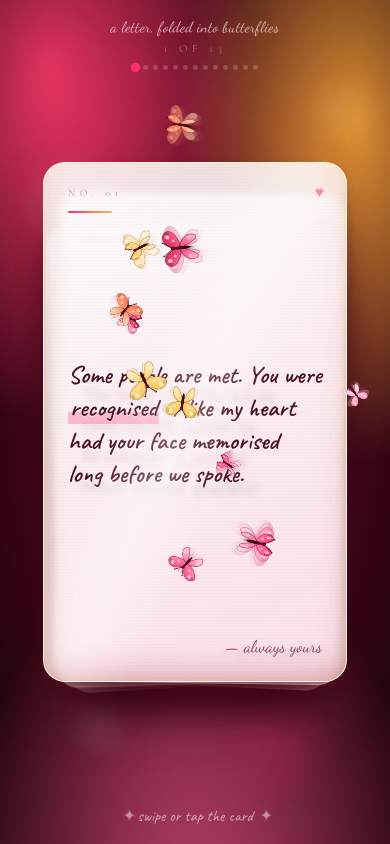
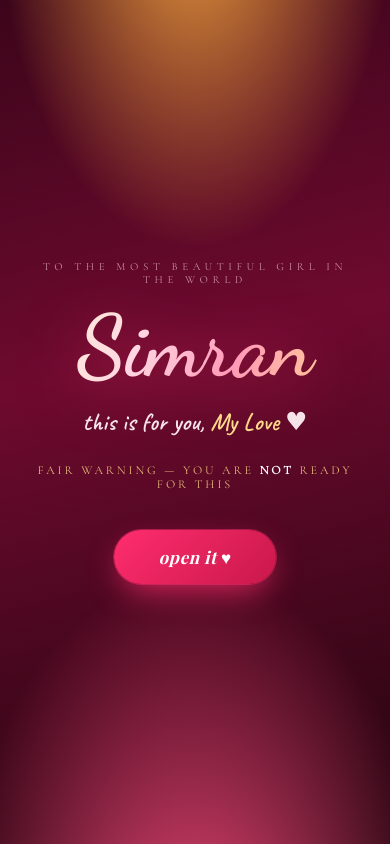
Before and after one commit to kumar98rishav-oss/love-cards, a plain HTML site: page public/index.html in a window 390 px wide. Drawn offline with nearby package versions, Linux system fonts and the light colour scheme; a web font is replaced by a local one.

Commit message:
Personalize for Simran: intro page, calmer butterflies, phone-first layout
- Intro overlay on open: Simran / this is for you My Love, plus a
  you-are-not-ready-for-this warning and pulsing open button
- Every card note now addresses Simran by name; master card and finale
  personalized too
- Butterfly burst reduced (~110 mobile / 170 desktop, 6 bundles) so the
  effect reads elegant instead of overwhelming
- Phone-first tuning: dvh-based card sizing, wider cards on small
  screens, tighter chrome, short-viewport media query, safe-area insets

Co-Authored-By: Claude Opus 5 <noreply@anthropic.com>

```diff
--- a/public/index.html
+++ b/public/index.html
@@ -29,8 +29,8 @@
   --ink-soft:   #7b2941;
   --paper:      #fffaf6;
 
-  --card-w: clamp(280px, 78vw, 380px);
-  --card-h: clamp(400px, 62vh, 520px);
+  --card-w: clamp(270px, 84vw, 380px);
+  --card-h: clamp(340px, 56dvh, 500px);
   --ease-out: cubic-bezier(.16,1,.3,1);
   --ease-in:  cubic-bezier(.7,0,.84,0);
 }
@@ -197,8 +197,8 @@ body{
 .card .note{
   font-family:'Caveat', cursive;
   font-weight:600;
-  font-size:clamp(25px,6.1vw,33px);
-  line-height:1.32;
+  font-size:clamp(21px,5.8vw,31px);
+  line-height:1.3;
   color:var(--ink);
   margin:auto 0;
   text-wrap:balance;
@@ -306,6 +306,73 @@ body{
 .btn:focus-visible{ outline:2px solid var(--gold-warm); outline-offset:4px; }
 
 /* ============================================================
+   INTRO OVERLAY — shown on first open
+   ============================================================ */
+#intro{
+  position:fixed; inset:0; z-index:90;
+  display:grid; place-items:center; text-align:center;
+  padding:7vw;
+  background:
+    radial-gradient(130% 100% at 50% 118%, #ff4d80 0%, rgba(255,77,128,0) 50%),
+    radial-gradient(110% 90% at 50% -12%, #f2a03d 0%, rgba(242,160,61,0) 46%),
+    linear-gradient(166deg, #3c051a 0%, #6e0a2e 42%, #22040e 100%);
+  transition:opacity 1s var(--ease-out), visibility 1s;
+}
+#intro.off{ opacity:0; visibility:hidden; pointer-events:none; }
+.i-kick{
+  font-family:'Cormorant Garamond', serif;
+  font-size:clamp(10px,2.8vw,13px); letter-spacing:.42em; text-transform:uppercase;
+  color:rgba(255,214,226,.66);
+  opacity:0; animation:fadeUp .9s var(--ease-out) .25s forwards;
+}
+.i-name{
+  margin-top:clamp(10px,2.4vh,18px);
+  font-family:'Dancing Script', cursive;
+  font-weight:700;
+  font-size:clamp(64px,22vw,150px);
+  line-height:1;
+  background:linear-gradient(110deg, #fff3d4 0%, #ffd6e2 34%, #ff9ab8 62%, #ffd98a 100%);
+  -webkit-background-clip:text; background-clip:text;
+  -webkit-text-fill-color:transparent; color:transparent;
+  filter:drop-shadow(0 8px 30px rgba(255,45,111,.55));
+  opacity:0; animation:fadeUp 1.1s var(--ease-out) .55s forwards;
+}
+.i-line{
+  margin-top:clamp(8px,2vh,16px);
+  font-family:'Caveat', cursive; font-weight:600;
+  font-size:clamp(22px,6.4vw,34px);
+  color:rgba(255,241,245,.94);
+  opacity:0; animation:fadeUp 1s var(--ease-out) 1s forwards;
+}
+.i-line em{ font-style:normal; color:var(--gold-warm); }
+.i-warn{
+  margin-top:clamp(16px,3.4vh,26px);
+  font-family:'Cormorant Garamond', serif;
+  font-size:clamp(11px,3.1vw,14px); letter-spacing:.24em; text-transform:uppercase;
+  color:rgba(255,217,138,.85);
+  opacity:0; animation:fadeUp 1s var(--ease-out) 1.5s forwards;
+}
+.i-warn b{ color:#fff; font-weight:700; }
+#openBtn{
+  margin-top:clamp(22px,4.6vh,40px);
+  padding:15px 44px; border:none; border-radius:999px; cursor:pointer;
+  font-family:'Playfair Display', serif; font-weight:700; font-style:italic;
+  font-size:clamp(16px,4.4vw,20px); letter-spacing:.03em; color:#fff;
+  background:linear-gradient(135deg, var(--rose-hot), var(--rose));
+  box-shadow:0 12px 32px -8px rgba(255,45,111,.85), 0 0 0 1px rgba(255,255,255,.28) inset;
+  opacity:0; animation:fadeUp 1s var(--ease-out) 1.9s forwards, pulse 2.2s ease-in-out 3s infinite;
+  transition:transform .25s var(--ease-out);
+}
+#openBtn:active{ transform:scale(.94); }
+@keyframes pulse{
+  0%,100%{ box-shadow:0 12px 32px -8px rgba(255,45,111,.85), 0 0 0 0 rgba(255,45,111,.5); }
+  50%    { box-shadow:0 12px 36px -6px rgba(255,45,111,1),  0 0 0 14px rgba(255,45,111,0); }
+}
+/* the experience stays hidden until the envelope is opened */
+#stage, .chrome{ opacity:0; transform:scale(.97); transition:opacity .9s var(--ease-out) .25s, transform .9s var(--ease-out) .25s; }
+body.ready #stage, body.ready .chrome{ opacity:1; transform:none; }
+
+/* ============================================================
    FINALE OVERLAY
    ============================================================ */
 #finale{
@@ -373,8 +440,24 @@ body{
 }
 #replay:hover{ background:rgba(255,255,255,.16); transform:translateY(-2px); }
 
-@media (max-width:420px){
+/* ---- phone-first tuning ---- */
+@media (max-width:480px){
+  :root{ --card-w: clamp(270px, 88vw, 360px); }
+  #topbar{ top:max(12px, env(safe-area-inset-top)); }
+  #botbar{ bottom:max(14px, env(safe-area-inset-bottom)); }
+  #kicker{ font-size:15px; }
+  #counter{ font-size:10px; letter-spacing:.34em; margin-top:4px; }
+  .card{ border-radius:18px; padding:clamp(20px,5vw,28px); }
   .btn{ padding:12px 26px; }
+}
+/* short viewports (small phones, landscape-ish) */
+@media (max-height:700px){
+  :root{ --card-h: clamp(300px, 52dvh, 430px); }
+  .card .note{ font-size:clamp(18px,5vw,26px); }
+  .master .ask{ font-size:clamp(26px,7vw,38px); }
+  .master .spacer{ height:clamp(54px,13dvh,90px); }
+  #kicker{ font-size:14px; }
+  #dots{ margin-top:6px; }
 }
 @media (prefers-reduced-motion:reduce){
   #bg::after{ animation:none; }
@@ -388,7 +471,7 @@ body{
 <div id="vignette"></div>
 
 <div class="chrome" id="topbar">
-  <div id="kicker">a letter, folded into butterflies</div>
+  <div id="kicker">a letter for Simran, folded into butterflies</div>
   <div id="counter"></div>
   <div id="dots"></div>
 </div>
@@ -406,10 +489,20 @@ body{
   <div id="hint"><span class="swipe-ico">✦</span> swipe or tap the card <span class="swipe-ico">✦</span></div>
 </div>
 
+<div id="intro">
+  <div id="introInner">
+    <div class="i-kick">to the most beautiful girl in the world</div>
+    <h1 class="i-name">Simran</h1>
+    <div class="i-line">this is for you, <em>My Love</em> ♥</div>
+    <div class="i-warn">fair warning — you are <b>not</b> ready for this</div>
+    <button id="openBtn" type="button">open it ♥</button>
+  </div>
+</div>
+
 <div id="finale">
   <div id="finaleInner">
     <h1 id="finaleText"></h1>
-    <div id="finaleSub">because your eyes answered a long, long time ago.</div>
+    <div id="finaleSub">because your eyes answered a long, long time ago, Simran.</div>
     <div id="finaleHearts">♥ ♥ ♥</div>
     <button id="replay" type="button">read it again</button>
   </div>
@@ -422,18 +515,18 @@ body{
    0 — CONTENT
    ========================================================================== */
 const NOTES = [
-  "Some people are met. You were <em>recognised</em> — like my heart had your face memorised long before we spoke.",
-  "You laugh and the whole room quietly agrees to be warmer. I just sit there, ruined, grateful.",
-  "You are beautiful in the loud way — and then again in the small way, at 7am, saying nothing at all.",
-  "I keep every ordinary Tuesday you were in. They're the ones I'd fight time for.",
-  "Your kindness isn't soft. It's the <em>bravest</em> thing I've ever watched a person do, over and over.",
-  "There's a shape in my day that only fits you. Everything else keeps politely apologising for not being you.",
-  "You made me want to be gentler — with you, with the world, and finally with myself.",
-  "When you look at me like that, I forget every clever thing I was going to say. Every single time.",
-  "Beautiful is a small word for you. You're the light <em>and</em> the reason I noticed there was light.",
-  "You are my favourite thought at the end of a long day, and the reason the next one feels worth it.",
-  "If I had a hundred lifetimes I'd spend all of them walking toward the same person. Toward you.",
-  "You don't just matter to me. You're the part of my life I'd rebuild first if I ever lost everything.",
+  "Simran, some people are met. You were <em>recognised</em> — like my heart had your face memorised long before we spoke.",
+  "When you laugh, Simran, the whole room quietly agrees to be warmer. I just sit there, ruined, grateful.",
+  "You are beautiful in the loud way, <em>Simran</em> — and then again in the small way, at 7am, saying nothing at all.",
+  "I keep every ordinary Tuesday you were in, Simran. They're the ones I'd fight time for.",
+  "Your kindness isn't soft, Simran. It's the <em>bravest</em> thing I've ever watched a person do, over and over.",
+  "There's a shape in my day that only fits you, Simran. Everything else keeps apologising for not being you.",
+  "You made me want to be gentler, Simran — with you, with the world, and finally with myself.",
+  "When you look at me like that, Simran, I forget every clever thing I was going to say. Every single time.",
+  "Beautiful is a small word for you, Simran. You're the light <em>and</em> the reason I noticed there was light.",
+  "You are my favourite thought at the end of a long day, Simran, and the reason the next one feels worth it.",
+  "If I had a hundred lifetimes, Simran, I'd spend every one of them walking toward the same person. <em>You.</em>",
+  "You don't just matter to me, Simran. You're the part of my life I'd rebuild <em>first</em> if I ever lost everything.",
 ];
 const SIGNS = ["— always yours","— yours, entirely","— with all of it","— still yours","— every day","— yours"];
 const FINALE_LINE = "You don't need to say, I always Know your Answer";
@@ -577,7 +670,7 @@ buildAtlas();
 /* ---------------- particle pools ---------------- */
 const flock  = [];   // butterflies
 const sparks = [];   // gold dust / hearts
-const MAX_FLOCK = window.innerWidth < 640 ? 340 : 620;
+const MAX_FLOCK = window.innerWidth < 640 ? 190 : 320;
 
 function makeButterfly(o){
   return {
@@ -597,8 +690,8 @@ function makeButterfly(o){
  * @param dirX/dirY  the swipe direction (-1..1) — the flock leans this way
  */
 function shatterRect(rect, dirX, dirY){
-  const count  = Math.min(MAX_FLOCK - flock.length, window.innerWidth < 640 ? 300 : 470);
-  const BUNDLES = 9;
+  const count  = Math.min(MAX_FLOCK - flock.length, window.innerWidth < 640 ? 110 : 170);
+  const BUNDLES = 6;
 
   // each bundle = a coherent squadron with its own heading + timing
   const bundles = [];
@@ -652,7 +745,7 @@ function shatterRect(rect, dirX, dirY){
   }
 
   // gold dust + a shock ring of sparks
-  for (let i = 0; i < 130; i++){
+  for (let i = 0; i < 55; i++){
     const a = Math.random() * Math.PI * 2, s = 1 + Math.random() * 7;
     sparks.push({
       x:rect.left + Math.random()*rect.width - CX,
@@ -842,9 +935,9 @@ function buildDeck(){
   const m = document.createElement('article');
   m.className = 'card master';
   m.innerHTML =
-    `<div class="no" style="align-self:flex-start">the last one</div>` +
+    `<div class="no" style="align-self:flex-start">the last one, Simran</div>` +
     `<div class="ask">DO YOU<br>REALLY<br>LOVE ME</div>` +
-    `<div class="sub">go on. pick one.</div>` +
+    `<div class="sub">go on, Simran. pick one.</div>` +
     `<div class="spacer"></div>` +
     `<div class="tally" id="tally">chased <b>0</b> / 10</div>`;
   deckEl.appendChild(m);
@@ -1203,7 +1296,7 @@ function showFinale(){
   const iv = setInterval(() => {
     const w = W * .5, h = H * .3;
     shatterRect({ left:CX - w/2, top:H * 0.72, width:w, height:h }, 0, -1);
-    if (++waves > 5) clearInterval(iv);
+    if (++waves > 3) clearInterval(iv);
   }, 900);
 }
 
@@ -1214,7 +1307,7 @@ document.getElementById('replay').addEventListener('click', () => {
   BTNS.forEach(b => { b.classList.remove('frozen','flee'); });
   document.getElementById('topbar').style.opacity = '1';
   document.getElementById('botbar').style.opacity = '1';
-  kickerEl.textContent = 'a letter, folded into butterflies';
+  kickerEl.textContent = 'a letter for Simran, folded into butterflies';
   hintEl.innerHTML = '<span class="swipe-ico">✦</span> swipe or tap the card <span class="swipe-ico">✦</span>';
   hintEl.style.opacity = '1';
   flock.length = 0; sparks.length = 0;
@@ -1227,10 +1320,19 @@ document.addEventListener('visibilitychange', () => {
   else if (!running){ running = true; last = performance.now(); requestAnimationFrame(tick); }
 });
 
+/* ---- intro: the envelope opens ---- */
+const introEl = document.getElementById('intro');
+document.getElementById('openBtn').addEventListener('click', () => {
+  introEl.classList.add('off');
+  document.body.classList.add('ready');
+  resize();                       // viewport may have settled while the intro was up
+  for (let i = 0; i < 8; i++) spawnAmbient();
+  puff(CX, CY * 1.15);            // a little burst as the letter opens
+  setTimeout(() => { introEl.style.display = 'none'; }, 1100);
+}, { once:true });
+
 /* go */
 buildDeck();
-// a first flourish so the page never feels static on arrival
-setTimeout(() => { for (let i = 0; i < 8; i++) spawnAmbient(); }, 400);
 </script>
 </body>
 </html>
```
